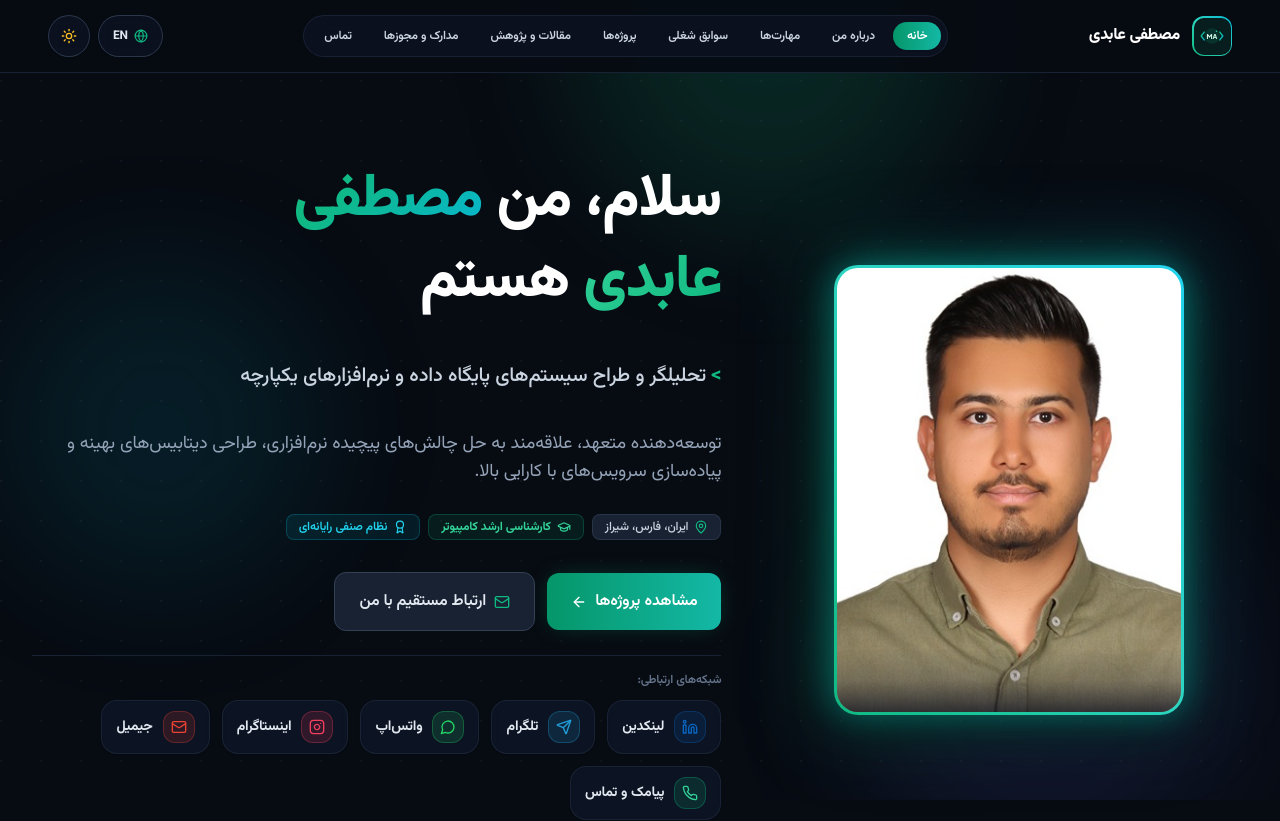
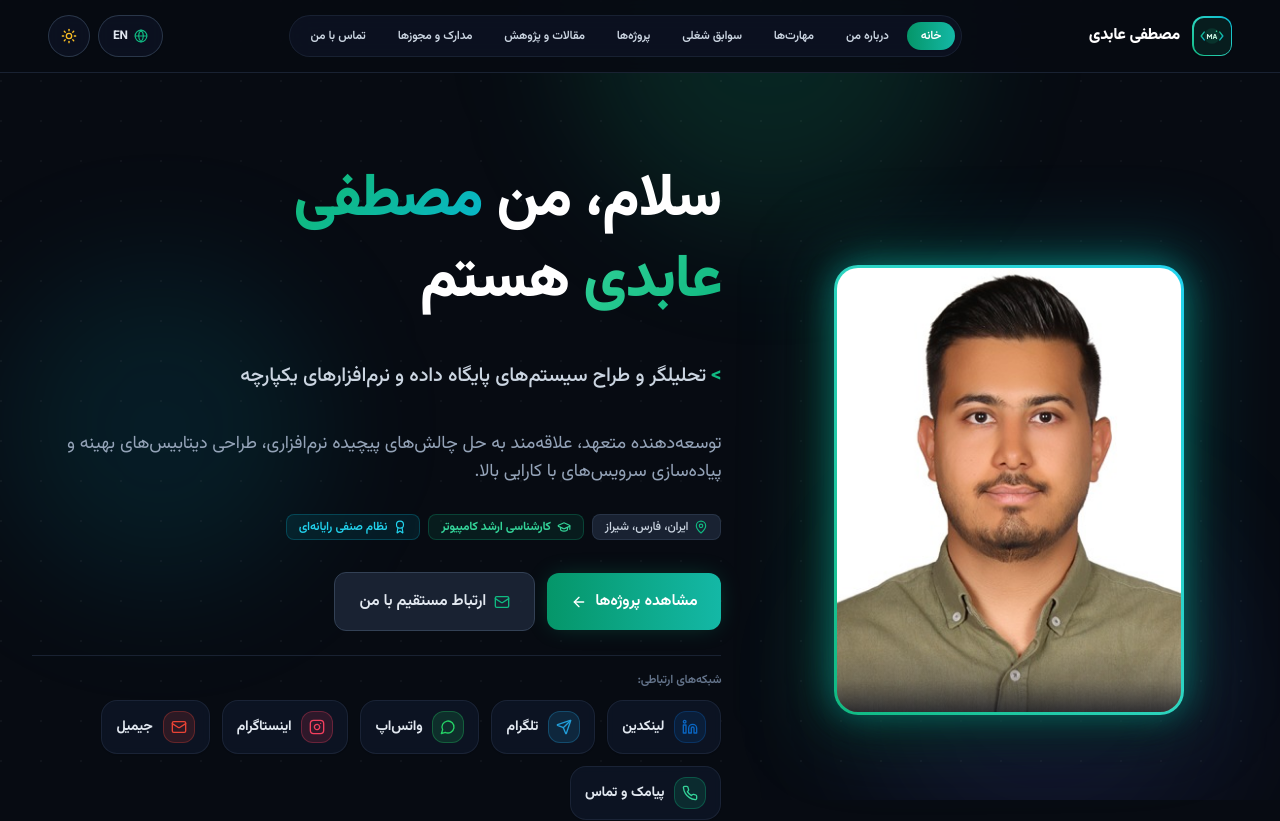
Before and after one commit to MostafaAbediDev/portfolio, a Next.js app: page / in a window 1280 px wide. Shown: the top 821 px of the page. Built offline with nearby package versions, Linux system fonts and the light colour scheme; a small style sheet from the web is missing; a web font is replaced by a local one.

Commit message:
Change Contact Text To Contact me

```diff
--- a/src/data/portfolioData.ts
+++ b/src/data/portfolioData.ts
@@ -726,7 +726,7 @@ export const navItems: NavItem[] = [
   { id: 'projects', href: '#projects', label: { fa: 'پروژه‌ها', en: 'Projects' }, icon: 'FolderGit2' },
   { id: 'publications', href: '#publications', label: { fa: 'مقالات و پژوهش', en: 'Research' }, icon: 'BookOpen' },
   { id: 'certificates', href: '#certificates', label: { fa: 'مدارک و مجوزها', en: 'Certificates' }, icon: 'Award' },
-  { id: 'contact', href: '#contact', label: { fa: 'تماس', en: 'Contact' }, icon: 'Mail' },
+  { id: 'contact', href: '#contact', label: { fa: 'تماس با من', en: 'Contact me' }, icon: 'Mail' },
 ];
 
 export const uiStrings: UIStrings = {
```
